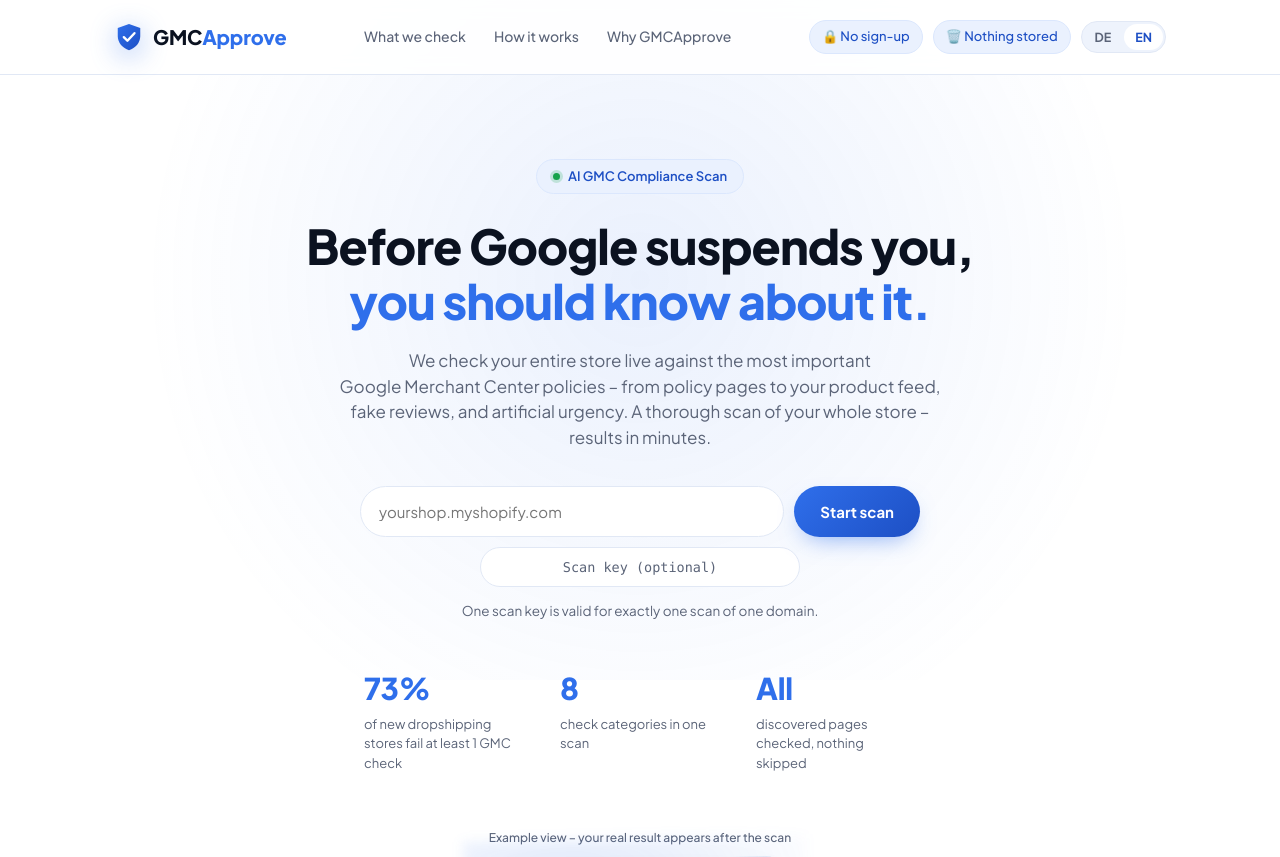
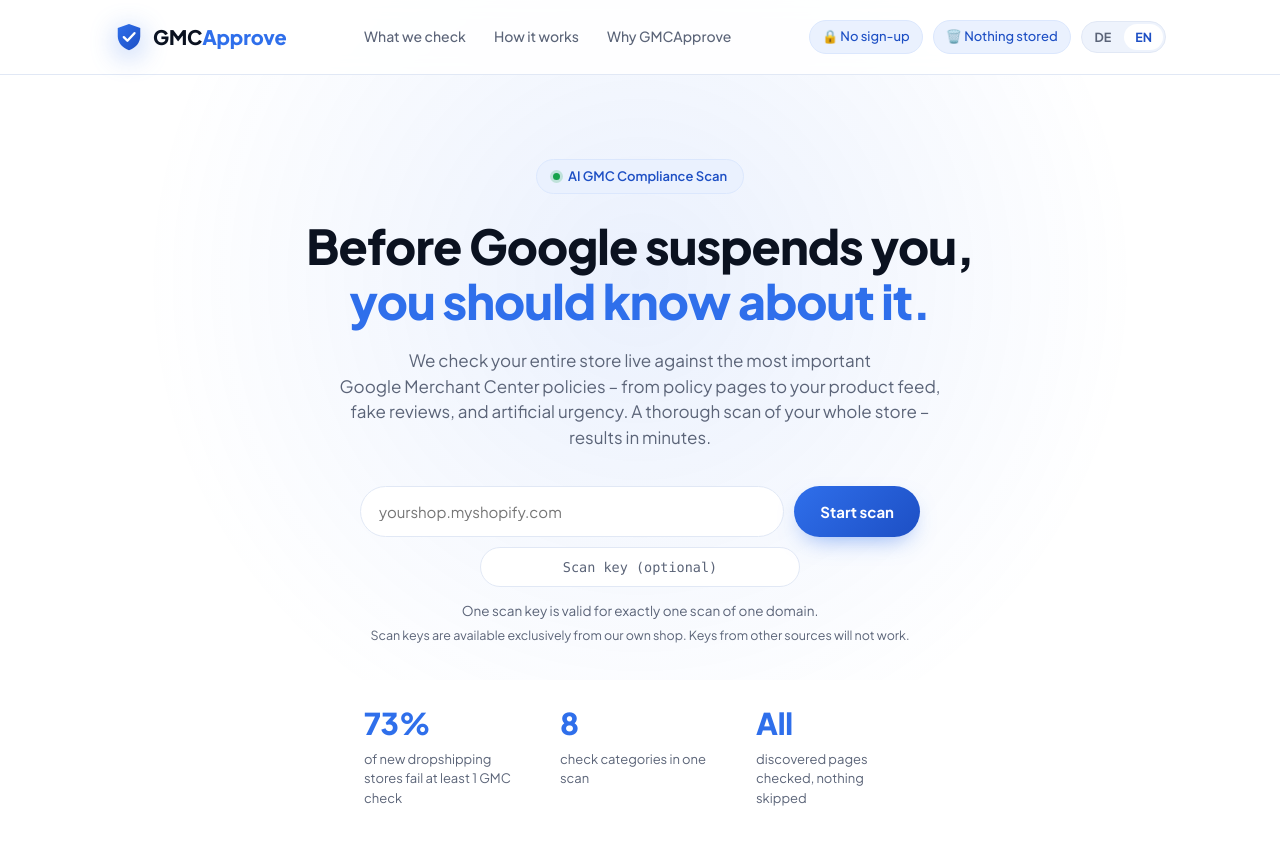
Before and after one commit to BennetEcom/gmc-compliance-scanner, a FastAPI app: page /scan/result in a window 1280 px wide. Shown: the top 857 px of the page. Run offline with FastAPI, Linux system fonts and the light colour scheme.

Commit message:
Scan-Verlauf mit Zeitstempel und Hinweis auf die Bezugsquelle der Keys
Scan-Verlauf
- Jeder abgeschlossene Scan landet jetzt zusaetzlich in scan_log mit
  Zeitpunkt und Anlass (free, key, credit, owner, paket). Bisher wurde nur
  die URL angehaengt, ohne jedes Datum - Fragen wie "welche Stores letzte
  Woche?" waren damit schlicht nicht beantwortbar.
- Die fuenf Stellen, die den Scan verbucht haben, laufen ueber einen
  gemeinsamen Helfer _record_scan(). Vorher stand dieselbe Dreierfolge aus
  Zaehler, Liste und Speichern fuenfmal nebeneinander.
- /api/stats wertet aus: letzte_7_tage und letzte_30_tage mit Anzahl Scans,
  Anzahl Domains und Scans je Domain, dazu die letzten 25 Eintraege.
- Altbestand wird einmalig mit at=None uebernommen und als
  "ohne_zeitstempel" getrennt ausgewiesen, statt die Auswertung zu
  verfaelschen.

Bezugsquelle
- Unter dem Key-Feld steht jetzt, dass es Keys ausschliesslich im eigenen
  Shop gibt und Keys aus anderen Quellen nicht funktionieren.
- Shopname und Adresse kommen aus KEY_SHOP_NAME und KEY_SHOP_URL. Sind sie
  nicht gesetzt, erscheint der Satz ohne Link - er stimmt also auch,
  solange der Shop noch keine Adresse hat.

Co-Authored-By: Claude Opus 5 <noreply@anthropic.com>

```diff
--- a/app/config.py
+++ b/app/config.py
@@ -15,6 +15,12 @@ STATS_ACCESS_CODE = os.getenv("STATS_ACCESS_CODE", "")
 # Checkout-Code bleibt dafür erhalten.
 SALES_ENABLED = os.getenv("SALES_ENABLED", "false").strip().lower() in ("1", "true", "yes")
 
+# Wo es die Scan-Keys zu kaufen gibt. Steht KEY_SHOP_URL nicht, erscheint der
+# Hinweis ohne Link - so stimmt der Satz auch, solange der Shop noch keine
+# Adresse hat. Beides sind reine Anzeigewerte, nichts hängt funktional daran.
+KEY_SHOP_URL = os.getenv("KEY_SHOP_URL", "").strip()
+KEY_SHOP_NAME = os.getenv("KEY_SHOP_NAME", "").strip()
+
 # Scan-Pakete: jeder weitere Scan nach dem kostenlosen Erst-Scan wird über
 # eines dieser Pakete bezahlt. "scans" Guthaben wird pro Käufer (Browser-
 # Token, kein Login) über beliebig viele Domains hinweg verbraucht.
--- a/app/main.py
+++ b/app/main.py
@@ -15,6 +15,8 @@ from app.config import (
     OWNER_BYPASS_CODE,
     STATS_ACCESS_CODE,
     SALES_ENABLED,
+    KEY_SHOP_URL,
+    KEY_SHOP_NAME,
     SCAN_PACKAGES,
 )
 from app import keys as scan_keys
@@ -71,6 +73,12 @@ def _load_stats() -> dict:
         data.setdefault("scans_completed", 0)
         data.setdefault("scanned_domains", [])
         data.setdefault("credits", {})
+        # Scan-Verlauf mit Zeitpunkt. Früher wurde nur die URL angehängt,
+        # ohne jedes Datum – Fragen wie "welche Stores letzte Woche?" waren
+        # damit nicht beantwortbar. Altbestand wandert einmalig mit at=None
+        # in den Verlauf, damit die Historie nicht bei null anfängt.
+        if "scan_log" not in data:
+            data["scan_log"] = [{"url": u, "at": None, "via": "unbekannt"} for u in data["scanned_domains"]]
         return data
     except (OSError, json.JSONDecodeError):
         return {
@@ -79,6 +87,7 @@ def _load_stats() -> dict:
             "scans_started": 0,
             "scans_completed": 0,
             "scanned_domains": [],
+            "scan_log": [],
             "credits": {},
         }
 
@@ -95,6 +104,20 @@ def _save_stats() -> None:
 
 
 _stats = _load_stats()
+
+
+def _record_scan(url: str, via: str) -> None:
+    """Hält einen abgeschlossenen Scan fest: für das Bezahl-Gate (Liste der
+    Domains) und für die Auswertung (Verlauf mit Zeitpunkt und Anlass).
+    via ist einer von: free, key, credit, owner, paket."""
+    _stats["scanned_domains"].append(url)
+    _stats["scan_log"].append({
+        "url": url,
+        "at": datetime.now(timezone.utc).isoformat(),
+        "via": via,
+    })
+    _stats["scans_completed"] += 1
+    _save_stats()
 
 
 class StartScanRequest(BaseModel):
@@ -126,6 +149,8 @@ async def index(request: Request):
             "request": request,
             "stripe_configured": is_stripe_configured(),
             "sales_enabled": SALES_ENABLED,
+            "key_shop_url": KEY_SHOP_URL,
+            "key_shop_name": KEY_SHOP_NAME,
             "asset_v": ASSET_VERSION,
             "pending_session_id": None,
             "initial_lang": lang,
@@ -146,9 +171,7 @@ async def api_start_scan(payload: StartScanRequest):
     # 1) Owner-Bypass: kostenlos scannen, kein Stripe nötig
     if OWNER_BYPASS_CODE and payload.promo_owner_code and payload.promo_owner_code == OWNER_BYPASS_CODE:
         result = await run_scan(normalized, lang)
-        _stats["scans_completed"] += 1
-        _stats["scanned_domains"].append(normalized)
-        _save_stats()
+        _record_scan(normalized, "owner")
         return {"mode": "direct", "result": result}
 
     # 2) Key eingelöst -> Scan unabhängig davon, ob die Domain ihren
@@ -168,18 +191,14 @@ async def api_start_scan(payload: StartScanRequest):
         scan_keys.redeem(payload.key, normalized)
         left = scan_keys.stats()["left"]
         result["_notice"] = t("notice.key_redeemed", lang, left=left)
-        _stats["scans_completed"] += 1
-        _stats["scanned_domains"].append(normalized)
-        _save_stats()
+        _record_scan(normalized, "key")
         return {"mode": "direct", "result": result}
 
     # 3) Diese Domain wurde noch nie gescannt -> erster Scan ist gratis
     if normalized not in _stats["scanned_domains"]:
         result = await run_scan(normalized, lang)
         result["_notice"] = t("notice.first_free_key", lang)
-        _stats["scans_completed"] += 1
-        _stats["scanned_domains"].append(normalized)
-        _save_stats()
+        _record_scan(normalized, "free")
         return {"mode": "direct", "result": result}
 
     # 4) Domain wurde bereits gescannt -> vorhandenes Guthaben DIESER Domain
@@ -188,9 +207,7 @@ async def api_start_scan(payload: StartScanRequest):
     if credits > 0:
         result = await run_scan(normalized, lang)
         _stats["credits"][normalized] = credits - 1
-        _stats["scans_completed"] += 1
-        _stats["scanned_domains"].append(normalized)
-        _save_stats()
+        _record_scan(normalized, "credit")
         result["_notice"] = t("notice.credit_used", lang, remaining=credits - 1)
         return {"mode": "direct", "result": result}
 
@@ -257,6 +274,8 @@ async def scan_result_page(request: Request, session_id: Optional[str] = None, l
             "request": request,
             "stripe_configured": is_stripe_configured(),
             "sales_enabled": SALES_ENABLED,
+            "key_shop_url": KEY_SHOP_URL,
+            "key_shop_name": KEY_SHOP_NAME,
             "asset_v": ASSET_VERSION,
             "pending_session_id": session_id,
             "initial_lang": resolved_lang,
@@ -296,9 +315,7 @@ async def api_scan_result(session_id: str):
         result["_notice"] = t("notice.package_bought", paid.lang, remaining=_stats["credits"].get(first_url, 0))
 
     cache_result(session_id, result)
-    _stats["scans_completed"] += 1
-    _stats["scanned_domains"].append(first_url)
-    _save_stats()
+    _record_scan(first_url, "paket")
     return result
 
 
@@ -317,8 +334,40 @@ async def api_stats(code: str = ""):
         raise HTTPException(status_code=404)
     domains = _stats["scanned_domains"]
     recent = list(reversed(domains))[:20]
+    from collections import Counter
+    from datetime import timedelta
+
+    log = _stats.get("scan_log", [])
+    now = datetime.now(timezone.utc)
+
+    def _within(days: int) -> list:
+        grenze = now - timedelta(days=days)
+        out = []
+        for e in log:
+            if not e.get("at"):
+                continue  # Altbestand ohne Zeitpunkt zaehlt nicht mit
+            try:
+                if datetime.fromisoformat(e["at"]) >= grenze:
+                    out.append(e)
+            except ValueError:
+                continue
+        return out
+
+    def _auswertung(days: int) -> dict:
+        eintraege = _within(days)
+        zaehler = Counter(urlparse(e["url"]).netloc.lower().removeprefix("www.") for e in eintraege)
+        return {
+            "scans": len(eintraege),
+            "domains": len(zaehler),
+            "je_domain": dict(zaehler.most_common()),
+        }
+
     return {
-        **{k: v for k, v in _stats.items() if k not in ("scanned_domains", "credits")},
+        **{k: v for k, v in _stats.items() if k not in ("scanned_domains", "scan_log", "credits")},
+        "letzte_7_tage": _auswertung(7),
+        "letzte_30_tage": _auswertung(30),
+        "letzte_scans": list(reversed(log))[:25],
+        "ohne_zeitstempel": sum(1 for e in log if not e.get("at")),
         "unique_domains_scanned": len(set(domains)),
         "most_recent_domains": recent,
         "domains_with_credit": len([1 for c in _stats["credits"].values() if c > 0]),
--- a/app/static/css/style.css
+++ b/app/static/css/style.css
@@ -207,6 +207,12 @@ h1 {
   color: var(--text-dim);
 }
 .key-input:focus { outline: none; border-color: var(--blue); box-shadow: 0 0 0 4px rgba(47,111,235,0.14); }
+
+/* Bezugsquelle der Keys: bewusst kleiner als der Hinweis darueber, es ist
+   eine Fussnote und keine Werbefläche. */
+.key-source { margin-top: 4px; font-size: 12.5px; color: var(--text-dim); }
+.key-source a { color: var(--blue); font-weight: 700; text-decoration: none; }
+.key-source a:hover { text-decoration: underline; }
 
 #scan-btn {
   padding: 15px 26px;
--- a/app/static/js/i18n.js
+++ b/app/static/js/i18n.js
@@ -17,6 +17,8 @@ const I18N = {
   },
   "hero.input_placeholder": { de: "deinshop.myshopify.com", en: "yourshop.myshopify.com" },
   "hero.key_placeholder": { de: "Scan-Key (optional)", en: "Scan key (optional)" },
+  "hero.key_source_plain": { de: "Scan-Keys gibt es ausschließlich in unserem eigenen Shop. Keys aus anderen Quellen funktionieren nicht.", en: "Scan keys are available exclusively from our own shop. Keys from other sources will not work." },
+  "hero.key_source_pre": { de: "Scan-Keys gibt es ausschließlich in unserem eigenen Shop:", en: "Scan keys are available exclusively from our own shop:" },
   "hero.key_hint": { de: "Ein Scan-Key gilt für genau einen Scan einer Domain.", en: "One scan key is valid for exactly one scan of one domain." },
   "err.key_unknown": { de: "Diesen Scan-Key kennen wir nicht. Format: GMCA-XXXXX-XXXXX-XXXXX.", en: "We don't recognise this scan key. Format: GMCA-XXXXX-XXXXX-XXXXX." },
   "hero.scan_btn": { de: "Scan starten", en: "Start scan" },
--- a/app/templates/index.html
+++ b/app/templates/index.html
@@ -82,6 +82,7 @@
         />
         <p id="form-error" class="form-error" hidden></p>
         <p class="price-note" data-i18n="hero.key_hint">Ein Scan-Key gilt für genau einen Scan einer Domain.</p>
+        <p class="key-source">{% if key_shop_url %}<span data-i18n="hero.key_source_pre">Scan-Keys gibt es ausschließlich in unserem eigenen Shop:</span> <a href="{{ key_shop_url }}" rel="noopener" target="_blank">{{ key_shop_name or key_shop_url }}</a>{% else %}<span data-i18n="hero.key_source_plain">Scan-Keys gibt es ausschließlich in unserem eigenen Shop. Keys aus anderen Quellen funktionieren nicht.</span>{% endif %}</p>
       </form>
 
       <div class="stat-row centered">
```
